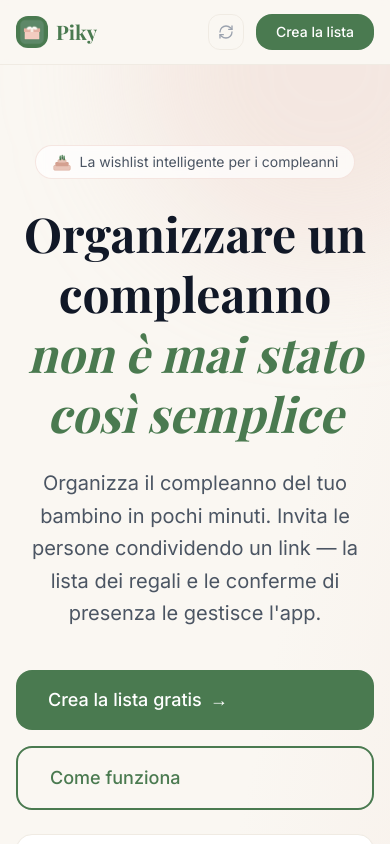
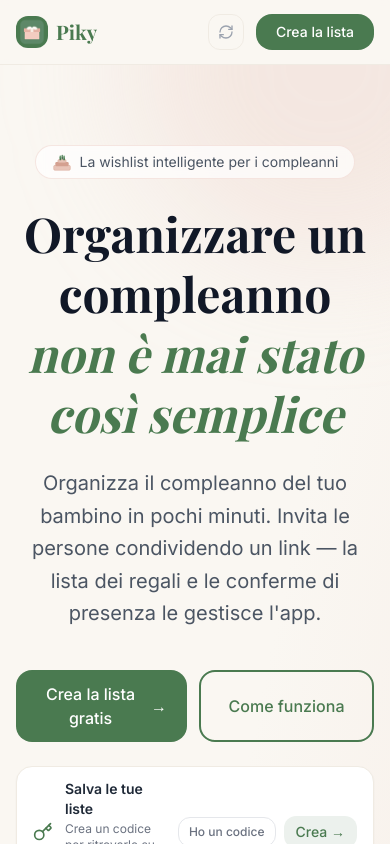
Before and after one commit to arrigoni1976-sketch/Wishly, a React (Vite) app in the folder frontend/: page / in a window 390 px wide. Shown: the top 844 px of the page. Built offline with nearby package versions, Linux system fonts and the light colour scheme; no server answers; a web font is replaced by a local one.

Commit message:
fix: make hero CTA buttons side by side on mobile, smaller size

```diff
--- a/frontend/src/pages/HomePage.jsx
+++ b/frontend/src/pages/HomePage.jsx
@@ -160,14 +160,14 @@ export default function HomePage() {
             Organizza il compleanno del tuo bambino in pochi minuti. Invita le persone condividendo un link — la lista dei regali e le conferme di presenza le gestisce l'app.
           </p>
 
-          <div className="flex flex-col sm:flex-row gap-4 justify-center">
-            <Link to="/crea" className="btn-primary text-lg px-8 py-4 rounded-2xl inline-flex items-center gap-2">
+          <div className="flex flex-row gap-3 justify-center">
+            <Link to="/crea" className="btn-primary text-base px-5 py-3 rounded-2xl inline-flex items-center justify-center gap-1.5 flex-1 max-w-[200px]">
               <span>Crea la lista gratis</span>
               <span>→</span>
             </Link>
             <a
               href="#come-funziona"
-              className="btn-outline text-lg px-8 py-4 rounded-2xl inline-flex items-center gap-2"
+              className="btn-outline text-base px-5 py-3 rounded-2xl inline-flex items-center justify-center gap-1.5 flex-1 max-w-[200px]"
             >
               <span>Come funziona</span>
             </a>
```
